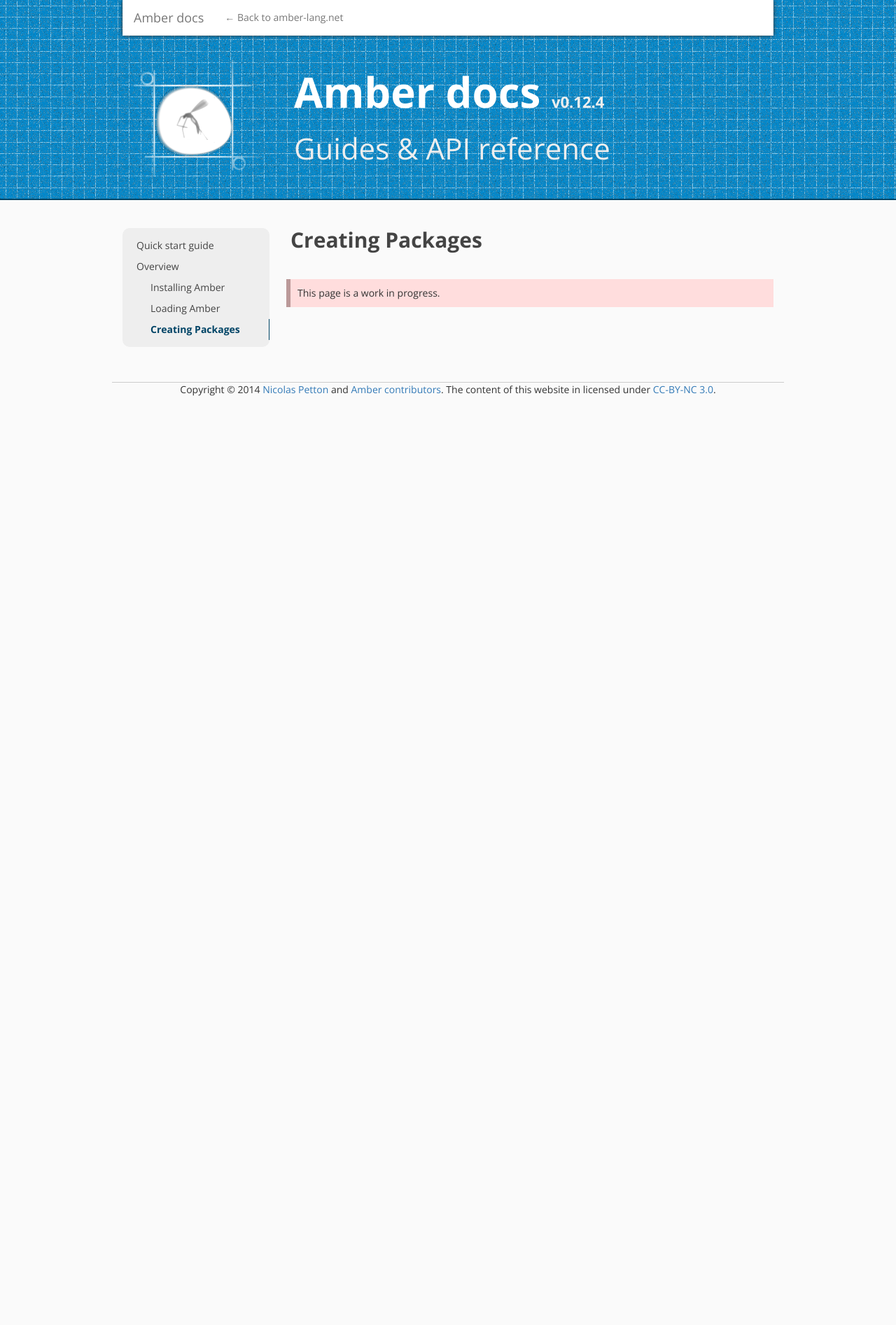
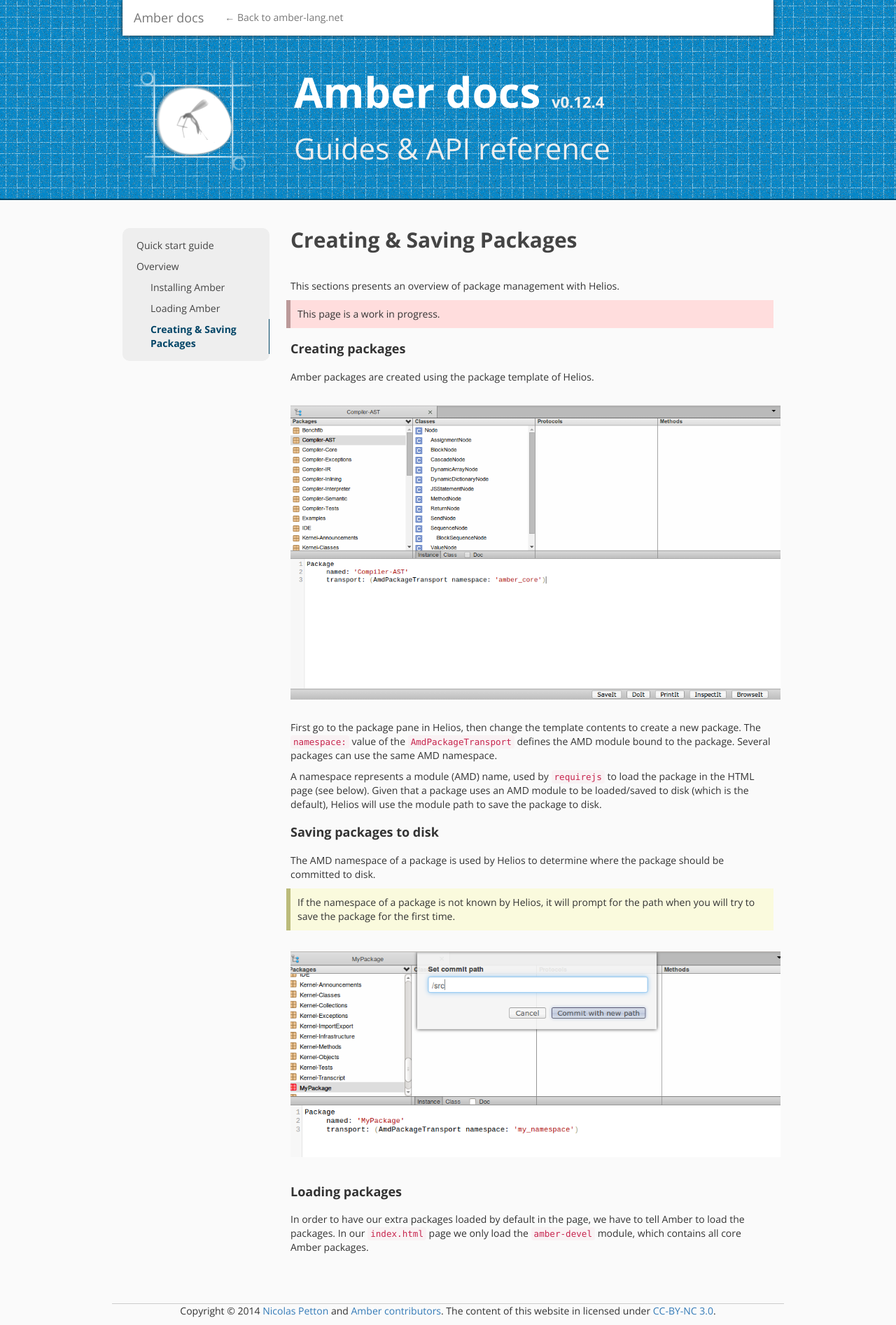
Before and after one commit to amber-smalltalk/amber-documentation, a Jekyll site: the page built from overview/3-creating-packages.md, in a window 1280 px wide. Shown: the whole page at 70% size. Built offline with Jekyll 4.4.1, drawn with Linux system fonts in a browser that asks for light colours; nearby versions of some CDN libraries; before the commit the page ends 900 px from its top, so only the background shows below that.

Commit message:
First draft on packages

```diff
--- a/css/style.css
+++ b/css/style.css
@@ -68,6 +68,7 @@ body .container h3 {
 }
 body .container img {
   margin: 20px 0;
+  max-width: 700px;
 }
 body .container p.note {
   background: #FAFADD;
--- a/css/style.less
+++ b/css/style.less
@@ -72,6 +72,7 @@ body {
 
 		img {
 			margin: 20px 0;
+                        max-width: 700px;
 		}
 
 		p {
--- /dev/null
+++ b/overview/3-creating-packages.md
@@ -0,0 +1,47 @@
+---
+title: Creating & Saving Packages
+layout: default
+permalink: "creating-packages.html"
+parent: Overview
+---
+
+This sections presents an overview of package management with Helios.
+
+<p class="warning">
+This page is a work in progress.
+</p>
+
+#### Creating packages
+
+Amber packages are created using the package template of Helios.
+
+![Package template in Helios](../images/package-template.png)
+
+First go to the package pane in Helios, then change the template
+contents to create a new package.  The `namespace:` value of the
+`AmdPackageTransport` defines the AMD module bound to the
+package. Several packages can use the same AMD namespace.
+
+A namespace represents a module (AMD) name, used by `requirejs` to
+load the package in the HTML page (see below). Given that a package
+uses an AMD module to be loaded/saved to disk (which is the default),
+Helios will use the module path to save the package to disk.
+
+
+#### Saving packages to disk
+
+The AMD namespace of a package is used by Helios to determine where the
+package should be committed to disk.
+
+<p class="note"> If the namespace of a package is not known by Helios,
+it will prompt for the path when you will try to save the package for
+the first time.  </p>
+
+![Setting the commit path of new namespaces](../images/setting-commit-path.png)
+
+#### Loading packages
+
+In order to have our extra packages loaded by default in the page, we
+have to tell Amber to load the packages. In our `index.html` page we
+only load the `amber-devel` module, which contains all core Amber
+packages.
--- a/overview/loading-packages.md
+++ /dev/null
@@ -1,11 +0,0 @@
----
-title: Creating Packages
-layout: default
-permalink: "creating-packages.html"
-parent: Overview
----
-
-
-<p class="warning">
-This page is a work in progress.
-</p>
```
Also changed, not shown: overview/2-loading-amber.md (+1 -1 lines), images/package-template.png (added), images/setting-commit-path.png (added).
